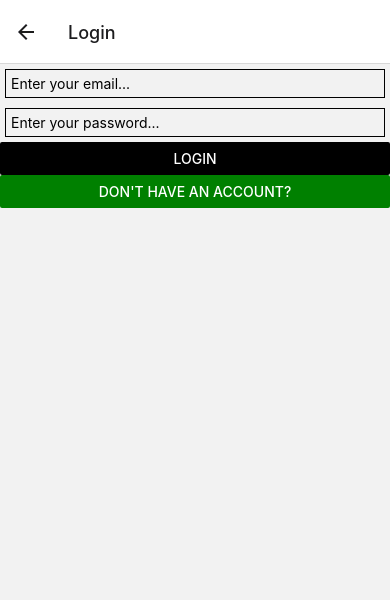
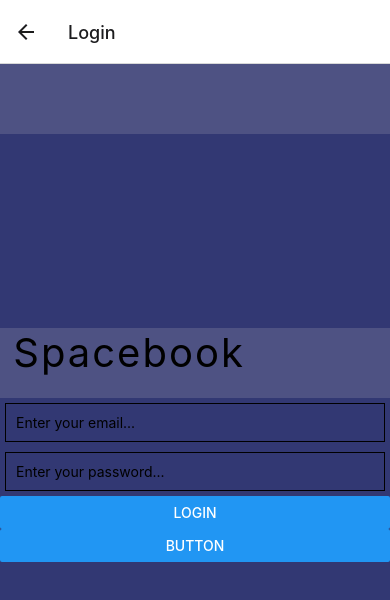
Before and after one commit to CurtisBrayshaw/SpacebookApp, a React Native app: screen /Home in a window 390 px wide. Shown: the top 600 px of the page. Built offline with nearby package versions, Linux system fonts and the light colour scheme; no server answers.

Commit message:
unlike functionality for friends posts
user is now able to remove a like they added to a post

some libraries installed for styling

```diff
--- a/components/edit.js
+++ b/components/edit.js
@@ -128,7 +128,6 @@ notNull = async () => {
   console.log(this.state.email)
 
   this.setState({password:await AsyncStorage.getItem('@password')})
-  console.log(password)
 }
 
   render() {
--- a/components/friendprofile.js
+++ b/components/friendprofile.js
@@ -92,7 +92,52 @@ class FriendProfilePage extends Component {
         console.log(error);
       });
   };
+  async likePost(friendID,PID) {
 
+    console.log('Post Liked');
+    const session_token = await AsyncStorage.getItem('@session_token');
+    console.log(friendID)
+    return fetch(`http://192.168.0.48:3333/api/1.0.0/user/` + friendID + `/post/${PID}/like`, {
+      method: 'POST',
+      headers: {
+        'Content-Type': 'application/json',
+        'X-Authorization': session_token,
+      },
+    })
+    .then((response) => {})
+      .then((response) => {
+        this.getUserPosts();
+        this.setState({
+          // isLoading: false,
+        });
+      })
+      .catch((error) => {
+        console.log(error);
+      });
+  }
+  async unlikePost(friendID,PID) {
+
+    console.log('Post Liked');
+    const session_token = await AsyncStorage.getItem('@session_token');
+    console.log(friendID)
+    return fetch(`http://192.168.0.48:3333/api/1.0.0/user/` + friendID + `/post/${PID}/like`, {
+      method: 'DELETE',
+      headers: {
+        'Content-Type': 'application/json',
+        'X-Authorization': session_token,
+      },
+    })
+    .then((response) => {})
+      .then((response) => {
+        this.getUserPosts();
+        this.setState({
+          // isLoading: false,
+        });
+      })
+      .catch((error) => {
+        console.log(error);
+      });
+  }
   render() {
     return (
       <View>
@@ -128,6 +173,14 @@ class FriendProfilePage extends Component {
                   Likes:
                   {item.numLikes}
                 </Text>
+
+                <TouchableOpacity onPress={() => this.likePost(item.author.user_id, item.post_id)}>
+                  <Text style={styles.editbutton}> Like </Text>
+                </TouchableOpacity>
+                <TouchableOpacity onPress={() => this.unlikePost(item.author.user_id, item.post_id)}>
+                  <Text style={styles.editbutton}> Unlike </Text>
+                </TouchableOpacity>
+
               </View>
             )}
             keyExtractor={(item, index) => item.post_id.toString()}
@@ -159,4 +212,5 @@ const styles = StyleSheet.create({
     padding: 0,
     alignItems: 'flex-start',
   },
+
 });
--- a/components/home.js
+++ b/components/home.js
@@ -6,6 +6,7 @@ import {
   StyleSheet, View, Text, Button, Image, FlatList
 } from 'react-native';
 import AsyncStorage from '@react-native-async-storage/async-storage';
+import { backgroundColor } from 'react-native/Libraries/Components/View/ReactNativeStyleAttributes';
 
 class HomePage extends Component {
   constructor(props) {
@@ -16,6 +17,7 @@ class HomePage extends Component {
       UID: [],
     };
   }
+
 
   checkLoggedIn = async () => {
     const value = await AsyncStorage.getItem('@session_token');
@@ -44,21 +46,23 @@ class HomePage extends Component {
       method: 'GET',
       headers: {
         'X-Authorization': session_token,
-        'Content-Type': 'application/json',
       },
     })
-      .then((res) => {
-        return res.blob();
-      })
-      .then((resBlob) => {
-        console.log(resBlob);
-        const data = URL.createObjectURL(resBlob);
-        this.state.picURL = data;
-      })
-      .catch((error) => {
-        console.log(error);
+    .then((res) => {
+      return res.blob()
+    })
+    .then((resBlob) => {
+      let data = URL.createObjectURL(base64Str);
+
+      this.setState({
+        photo: data,
+        isLoading: false,
       });
-  };
+    })
+    .catch((err) => {
+      console.log('error', err);
+    });
+};
 
   getCurrentUser = async () => {
     console.log('Getting profile...');
@@ -81,7 +85,7 @@ class HomePage extends Component {
       })
       .then(async (responseJson) => {
         await AsyncStorage.setItem('@first_name', responseJson.info.first_name);
-        await AsyncStorage.setItem('@last_name', responseJson.last_name);
+        await AsyncStorage.setItem('@last_name', responseJson.info.last_name);
         await AsyncStorage.setItem('@email', responseJson.info.email);
       })
       .catch((error) => {
@@ -101,7 +105,6 @@ class HomePage extends Component {
     })
     .then((response) => response.json())
       .then((responseJson) => {
-        console.log(responseJson);
         this.setState({
           // isLoading: false,
           friendsData: responseJson,
@@ -141,9 +144,17 @@ class HomePage extends Component {
       <View style={styles.page}>
 
         <View style={styles.box}>
-          <Image style={styles.logo} source={{
-          url : this.state.picURL
-          }} />
+        <Image
+            source={{
+              uri: this.state.photo,
+            }}
+            style={{
+              width: 40,
+              height: 40,
+              borderWidth: 5,
+              backgroundColor: "grey"
+            }}
+          />
           <Text>
             Name:
             {' '}
@@ -202,6 +213,7 @@ class HomePage extends Component {
             title="Logout"
             onPress={() => this.props.navigation.navigate('Logout')}
           />
+
         </View>
       </View>
     );
@@ -220,7 +232,7 @@ const styles = StyleSheet.create({
     alignItems: 'flex-end',
     color: 'green',
     width: 80,
-    height: 300,
+    height: 80,
     flexDirection: 'row',
   },
 
@@ -241,6 +253,7 @@ const styles = StyleSheet.create({
     padding: 0,
     alignItems: 'flex-start',
   },
+
 });
 
 export default HomePage;
--- a/components/login.js
+++ b/components/login.js
@@ -3,9 +3,10 @@
 /* eslint-disable no-throw-literal */
 import React, { Component } from 'react';
 import {
-  ScrollView, TextInput, Button,
+  ScrollView, TextInput, Button, StyleSheet, View, Text,
 } from 'react-native';
 import AsyncStorage from '@react-native-async-storage/async-storage';
+import StyledButton from './styles.js';
 
 class LoginPage extends Component {
   constructor(props) {
@@ -48,35 +49,68 @@ class LoginPage extends Component {
 
   render() {
     return (
+
+    <View style={styles.screen}>
+      <View style={styles.topper}>
+      </View>
+      <View style={styles.box}></View>
+      <Text style={styles.topper}> Spacebook </Text>
                     <ScrollView>
                       <TextInput
                         placeholder="Enter your email..."
                         onChangeText={(email) => this.setState({ email })}
                         value={this.state.email}
-          style={{ padding: 5, borderWidth: 1, margin: 5 }}
+                        style={styles.input}
                       />
                       <TextInput
                         placeholder="Enter your password..."
                         onChangeText={(password) => this.setState({ password }) & this.setPassword()}
                         value={this.state.password}
                         secureTextEntry
-          style={{ padding: 5, borderWidth: 1, margin: 5 }}
+                        style={styles.input}
                       />
-        <Button
+                      <Button style = {styles.button}
                         title="Login"
-          color="black"
                         onPress={() => this.login()}
                       />
-        <Button
-          title="Don't have an account?"
-          color="green"
-          onPress={() => {
-            this.props.navigation.navigate('Signup');
-          }}
+                      <Button style = {styles.button}
+                      title = "Button"
+                      onPress={() => { this.props.navigation.navigate('Signup');}}
                       />
                     </ScrollView>
+        <View style={styles.box}></View>
+    </View>
+
     );
   }
 }
 
 export default LoginPage;
+const styles = StyleSheet.create({
+  box: {
+    flex: 2,
+    padding: 5,
+    margin: 5,
+    backgroundColor: '#323873'
+  },
+  topper: {
+    flex: 0.8,
+    backgroundColor: '#4E5283',
+    letterSpacing: 2,
+    fontSize:40
+  },
+  title:{
+  backgroundColor: '#4E5283',
+    letterSpacing: 2,
+    fontSize:20
+  },
+  screen: {
+    flex: 1,
+    backgroundColor: '#323873'
+  },
+  input:{
+    padding: 10,
+    borderWidth: 1.5,
+    margin: 5,
+  },
+})
--- a/components/profile.js
+++ b/components/profile.js
@@ -103,12 +103,12 @@ class ProfilePage extends Component {
     })
       .then((response) => response.json())
       .then((responseJson) => {
-        console.log(responseJson);
         this.setState({
           // isLoading: false,
           postsData: responseJson,
+
         });
-
+        console.log(responseJson)
       })
       .catch((error) => {
         console.log(error);
@@ -154,13 +154,8 @@ class ProfilePage extends Component {
         'X-Authorization': session_token,
       },
     })
-    .then((response) => {})
       .then((response) => {
         this.getUserPosts();
-        this.setState({
-          // isLoading: false,
-          postsData: responseJson,
-        });
       })
       .catch((error) => {
         console.log(error);
@@ -202,6 +197,7 @@ class ProfilePage extends Component {
           <Text>My Posts</Text>
           <FlatList
             data={this.state.postsData}
+            keyExtractor={(item, index) => item.post_id.toString()}
             renderItem={({ item }) => (
               <View style={styles.posts}>
                 <Text>
@@ -223,13 +219,12 @@ class ProfilePage extends Component {
                 </TouchableOpacity>
 
                 {/* Delete Post Button */}
-                <TouchableOpacity onPress={() => this.deletePost(item.post_id)}>
+                <TouchableOpacity onPress={() => this.deletePost(item.post_id.toString())}>
                   <Text style={styles.editbutton}> Delete </Text>
                 </TouchableOpacity>
 
               </View>
             )}
-            keyExtractor={(item, index) => item.post_id.toString()}
           />
         </View>
 
--- a/components/styles.js
+++ b/components/styles.js
@@ -1,8 +1,10 @@
+import { pink } from '@material-ui/core/colors';
 import styled from 'styled-components';
+import Flexbox from 'flexbox-react';
 
 // Styled component named StyledButton
-const StyledButton = styled.button`
-  background-color: black;
-  font-size: 32px;
-  color: white;
-`;
+// export const StyledButton = styled.button`
+//   background-color: black;
+//   font-size: 32px;
+//   color: white;
+// `;
```
Also changed, not shown: package.json (+10 -1 lines), App.js (line endings or trailing spaces), 1 other file (tests, documents, lock files or other folders). Lines whose indentation alone changed are shown as unchanged.
